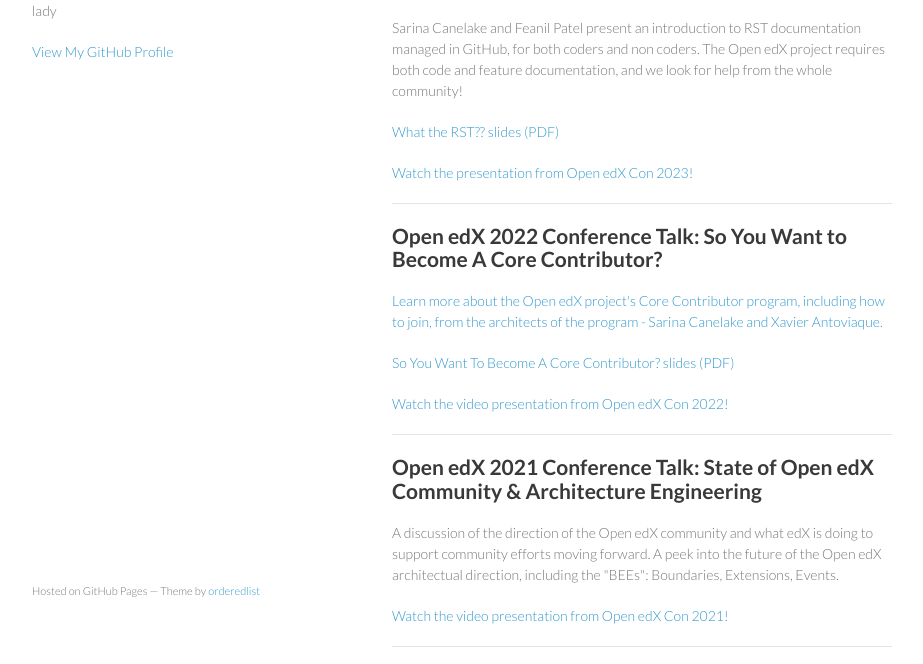
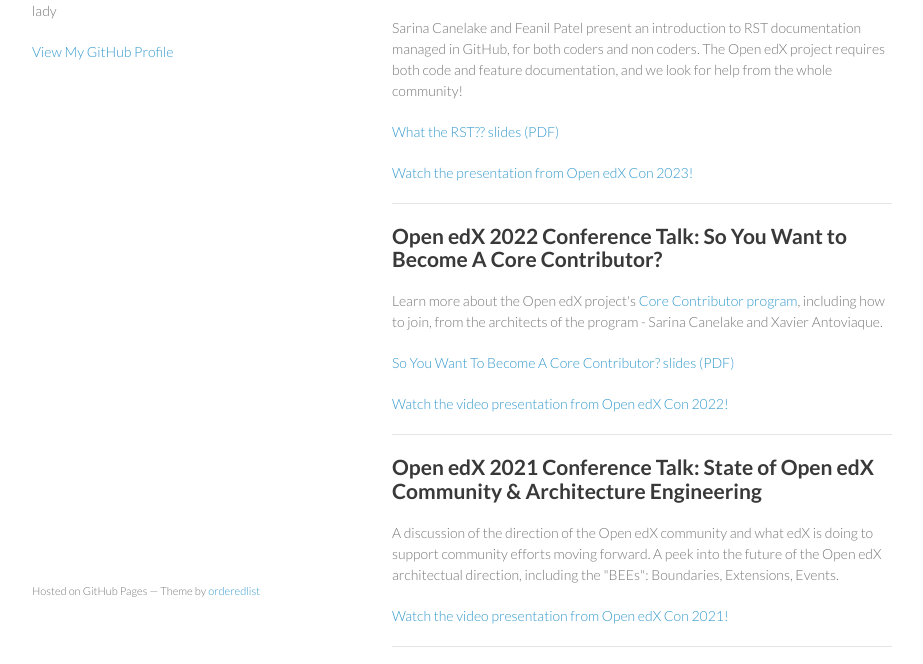
Before and after one commit to sarina/sarina.github.io, a plain HTML site: page index.html in a window 1280 px wide. Shown: the part 130-794 px from the top of the page, without its empty margins (178-1101 px from the left). Drawn offline with Linux system fonts and the light colour scheme.

Commit message:
Fix: Broken HTML tag

```diff
--- a/index.html
+++ b/index.html
@@ -26,11 +26,11 @@
 	<p>Sarina Canelake and Feanil Patel present an introduction to RST documentation managed in GitHub, for both coders and non coders. The Open edX project requires both code and feature documentation, and we look for help from the whole community!</p>
         <p><a href="https://github.com/sarina/sarina.github.io/blob/master/assets/Documenting%20the%20Open%20edX%20Platform%20(tutorial).pdf">What the RST?? slides (PDF)</a></p>
 
-	<p><a href="https://youtu.be/w1kHR0Nq9eE">Watch the presentation from Open edX Con 2023!</p>
+	<p><a href="https://youtu.be/w1kHR0Nq9eE">Watch the presentation from Open edX Con 2023!</a></p>
 <hr>
 	<h2>Open edX 2022 Conference Talk: So You Want to Become A Core Contributor?</h2>
 
-	<p>Learn more about the Open edX project's Core Contributor program, including how to join, from the architects of the program - Sarina Canelake and Xavier Antoviaque.</p>
+	<p>Learn more about the Open edX project's <a href="https://open-edx-proposals.readthedocs.io/en/latest/processes/oep-0054-core-contributors.html">Core Contributor program</a>, including how to join, from the architects of the program - Sarina Canelake and Xavier Antoviaque.</p>
         <p><a href="https://github.com/sarina/sarina.github.io/blob/master/assets/%5BOpen%20edX%20Con%202022%5D%20Core%20Contributors%20Talk%20-%20Xavier%20%26%20Sarina.pdf">So You Want To Become A Core Contributor? slides (PDF)</a></p>
 
 	<p><a href="https://www.youtube.com/watch?v=pfiDncYRIUU">Watch the video presentation from Open edX Con 2022!</a></p>
```
